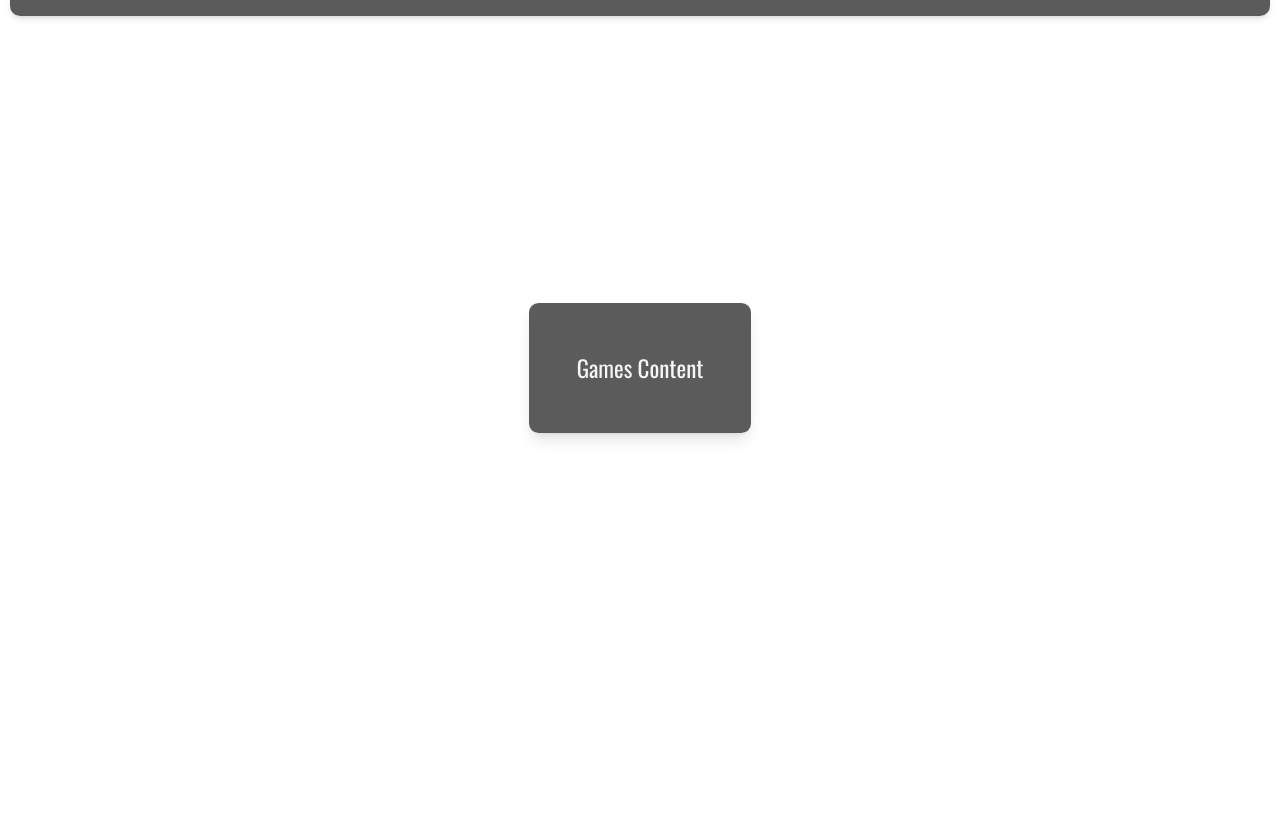
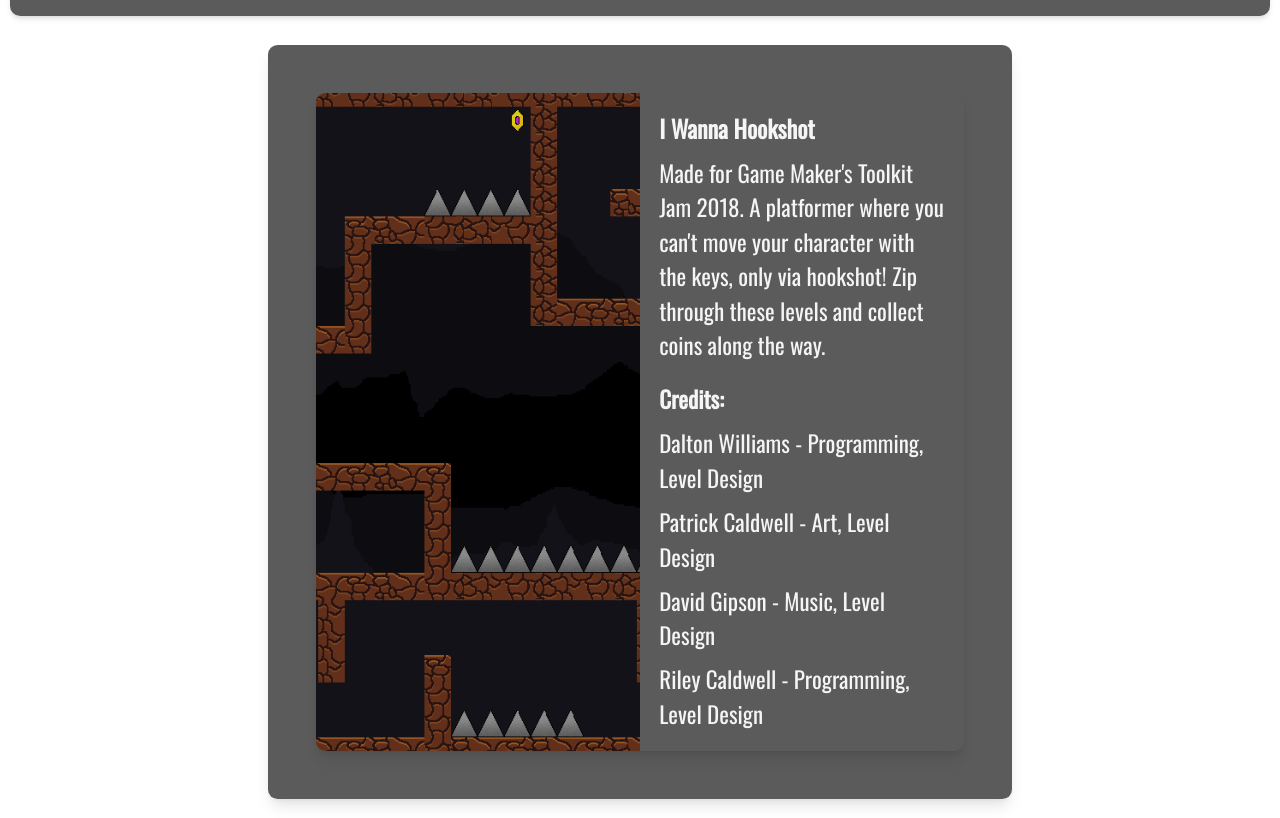
Before and after one commit to ThirdCharm/ThirdCharm.github.io, a plain HTML site: page index.html in a window 1280 px wide. Both pictures are taken after a click on the link "Games". Shown: the part 90-908 px from the top of the page. Before the commit the page ends 800 px from the top, so only its background shows below. Drawn offline with nearby package versions, Linux system fonts and the light colour scheme.

Commit message:
Added Hookshot to the game page

```diff
--- a/index.html
+++ b/index.html
@@ -29,12 +29,6 @@
 				})
 			})
 		</script>
-		<style>
-			/* This style ensures that the content block does not become too wide on larger screens */
-			.content-block {
-				max-width: 640px; /* Adjust this value as needed */
-			}
-		</style>
 		<link rel="stylesheet" href="https://fonts.googleapis.com/css?family=Oswald" />
         <link rel="stylesheet" href="assets/css/style.css" />
 	</head>
@@ -88,8 +82,28 @@
 				</section>
 
                 <!-- Games section -->
-				<section id="games" class="content-section hidden flex-col items-center justify-center p-10 rounded-lg shadow-lg content-block" >
-					Games Content
+				<section id="games" class="content-section hidden p-10 rounded-lg shadow-lg w-3/5" >
+                    <div class="flex mx-auto rounded-lg overflow-hidden shadow-lg w-full">
+                        <!-- Game Image -->
+                        <div class="flex-none w-1/2">
+                          <img src="assets/images/Hookshot.png" alt="I Wanna Hookshot game example" class="object-cover w-full h-full">
+                        </div>
+                        <!-- Content Area -->
+                        <div class="flex-1 p-4 overflow-y-auto">
+                          <h2 class="font-bold mb-2 text-xl">I Wanna Hookshot</h2>
+                          <p class="mb-4">Made for Game Maker's Toolkit Jam 2018. A platformer where you can't move your character with the keys, only via hookshot! Zip through these levels and collect coins along the way.</p>
+                          <!-- Credits List -->
+                          <div class="mt-4">
+                            <h3 class="font-semibold mb-2">Credits:</h3>
+                            <ul class="list-none space-y-2">
+                              <li>Dalton Williams - Programming, Level Design</li>
+                              <li>Patrick Caldwell - Art, Level Design</li>
+                              <li>David Gipson - Music, Level Design</li>
+                              <li>Riley Caldwell - Programming, Level Design</li>
+                            </ul>
+                          </div>
+                        </div>
+                    </div>
 				</section>
 			</div>
 		</div>
```
Also changed, not shown: assets/images/Hookshot.png (added).
